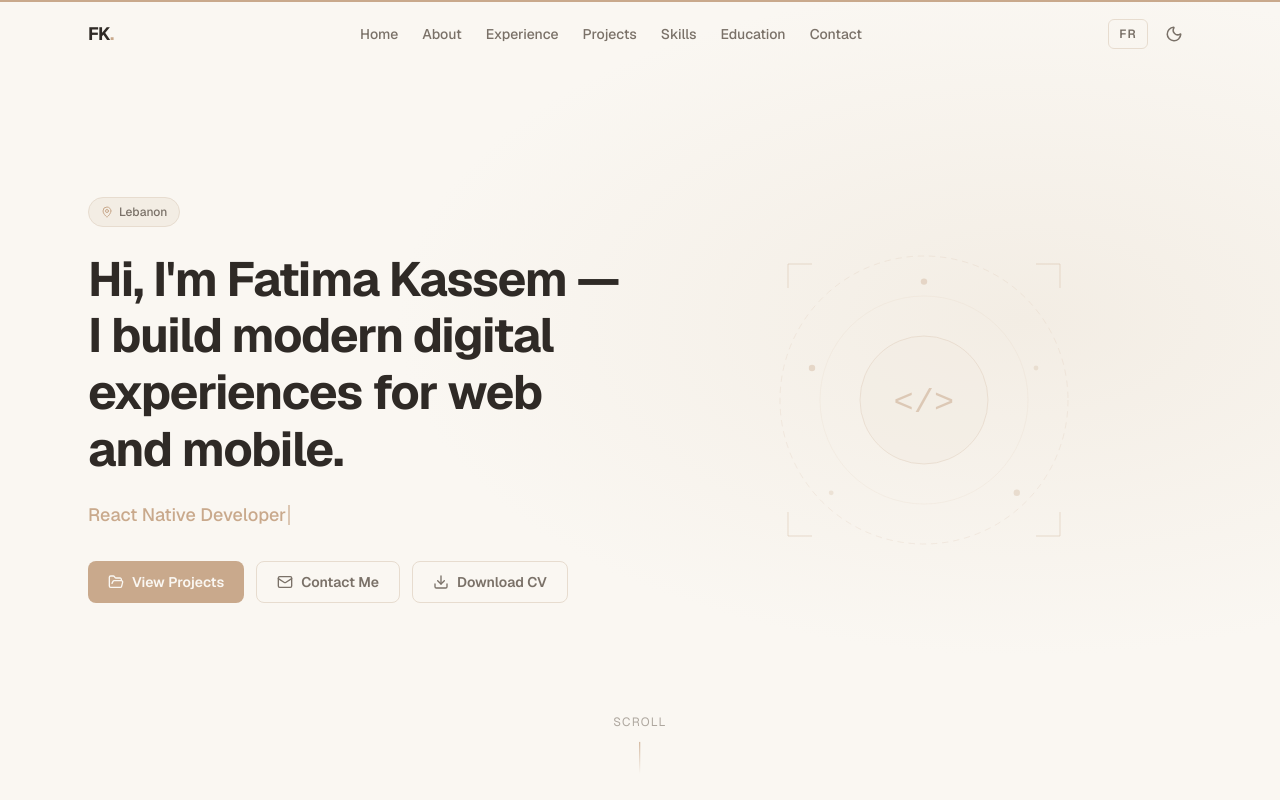
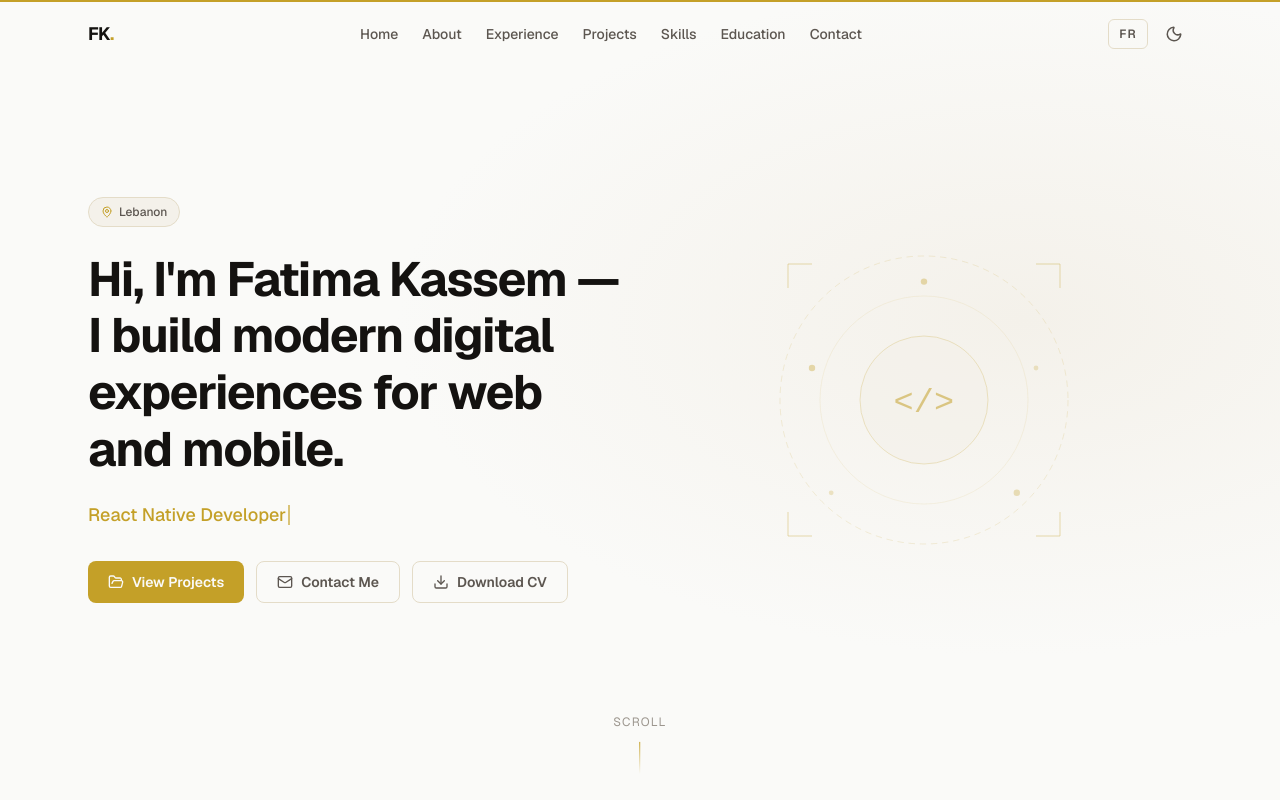
Before and after one commit to fatimahksm/fatima-portfolio, a Next.js app: page / in a window 1280 px wide. Shown: the top 800 px of the page. Built offline with nearby package versions, Linux system fonts and the light colour scheme.

Commit message:
Switch to black and gold color palette

```diff
--- a/app/globals.css
+++ b/app/globals.css
@@ -6,31 +6,31 @@
 /* ── Theme Variables ─────────────────────────────────────────────────────── */
 
 :root {
-  --page:        #FAF7F2;
+  --page:        #FAFAF8;
   --card:        #FFFFFF;
-  --subtle:      #F3EDE4;
-  --divider:     #E7DCCF;
-  --accent:      #C9A98C;
-  --accent-h:    #B89478;
-  --ink:         #2F2A26;
-  --ink-2:       #7A7168;
-  --ink-3:       #AEA79F;
-  --nav-blur:    rgba(250, 247, 242, 0.90);
-  --shadow:      0 1px 3px rgba(47,42,38,0.06), 0 4px 16px rgba(47,42,38,0.05);
+  --subtle:      #F4F1EA;
+  --divider:     #E4DCC8;
+  --accent:      #C4A028;
+  --accent-h:    #A88820;
+  --ink:         #141210;
+  --ink-2:       #5C5650;
+  --ink-3:       #9C968E;
+  --nav-blur:    rgba(250, 250, 248, 0.92);
+  --shadow:      0 1px 3px rgba(20,18,16,0.08), 0 4px 16px rgba(20,18,16,0.06);
 }
 
 .dark {
-  --page:        #111111;
-  --card:        #1A1A1A;
-  --subtle:      #202020;
-  --divider:     #2E2E2E;
-  --accent:      #D6BFA8;
-  --accent-h:    #E2CEBA;
-  --ink:         #F8F4EF;
-  --ink-2:       #B8AEA4;
-  --ink-3:       #6B6560;
-  --nav-blur:    rgba(17, 17, 17, 0.92);
-  --shadow:      0 1px 3px rgba(0,0,0,0.25), 0 4px 16px rgba(0,0,0,0.20);
+  --page:        #0A0A0A;
+  --card:        #141414;
+  --subtle:      #1C1C1C;
+  --divider:     #272727;
+  --accent:      #D4AF37;
+  --accent-h:    #E8C84A;
+  --ink:         #F5F0E8;
+  --ink-2:       #ACA49A;
+  --ink-3:       #6A6460;
+  --nav-blur:    rgba(10, 10, 10, 0.94);
+  --shadow:      0 1px 3px rgba(0,0,0,0.40), 0 4px 16px rgba(0,0,0,0.35);
 }
 
 /* ── Tailwind Theme ──────────────────────────────────────────────────────── */
--- a/components/Experience.tsx
+++ b/components/Experience.tsx
@@ -10,9 +10,9 @@ interface ExperienceProps {
 }
 
 const badgeConfig = {
-  client: { label: { en: 'Client Project', fr: 'Projet Client' }, color: 'bg-stone-100 text-stone-600 dark:bg-stone-800/50 dark:text-stone-300' },
-  confidential: { label: { en: 'Confidential', fr: 'Confidentiel' }, color: 'bg-zinc-100 text-zinc-600 dark:bg-zinc-800/50 dark:text-zinc-300' },
-  internship: { label: { en: 'Internship', fr: 'Stage' }, color: 'bg-neutral-100 text-neutral-600 dark:bg-neutral-800/40 dark:text-neutral-300' },
+  client: { label: { en: 'Client Project', fr: 'Projet Client' }, color: 'bg-amber-100/80 text-amber-800 dark:bg-amber-950/30 dark:text-amber-400' },
+  confidential: { label: { en: 'Confidential', fr: 'Confidentiel' }, color: 'bg-neutral-200/80 text-neutral-700 dark:bg-neutral-800/60 dark:text-neutral-400' },
+  internship: { label: { en: 'Internship', fr: 'Stage' }, color: 'bg-zinc-100 text-zinc-600 dark:bg-zinc-800/40 dark:text-zinc-300' },
 }
 
 const iconMap = {
--- a/components/ProjectModal.tsx
+++ b/components/ProjectModal.tsx
@@ -12,11 +12,11 @@ interface ProjectModalProps {
 }
 
 const badgeStyles: Record<Project['badge'], string> = {
-  client: 'bg-stone-100 text-stone-600 dark:bg-stone-800/50 dark:text-stone-300',
-  team: 'bg-slate-100 text-slate-600 dark:bg-slate-800/40 dark:text-slate-300',
-  solo: 'bg-neutral-100 text-neutral-600 dark:bg-neutral-800/40 dark:text-neutral-300',
-  university: 'bg-violet-100/80 text-violet-700 dark:bg-violet-900/20 dark:text-violet-300',
-  confidential: 'bg-zinc-100 text-zinc-600 dark:bg-zinc-800/50 dark:text-zinc-300',
+  client: 'bg-amber-100/80 text-amber-800 dark:bg-amber-950/30 dark:text-amber-400',
+  team: 'bg-neutral-100 text-neutral-600 dark:bg-neutral-800/50 dark:text-neutral-300',
+  solo: 'bg-zinc-100 text-zinc-600 dark:bg-zinc-800/40 dark:text-zinc-300',
+  university: 'bg-stone-100 text-stone-600 dark:bg-stone-800/40 dark:text-stone-300',
+  confidential: 'bg-neutral-200/80 text-neutral-700 dark:bg-neutral-800/60 dark:text-neutral-400',
 }
 
 export default function ProjectModal({ project, lang, onClose }: ProjectModalProps) {
--- a/components/Projects.tsx
+++ b/components/Projects.tsx
@@ -12,11 +12,11 @@ interface ProjectsProps {
 }
 
 const badgeStyles: Record<Project['badge'], { label: { en: string; fr: string }; style: string }> = {
-  client: { label: { en: 'Client Project', fr: 'Projet Client' }, style: 'bg-stone-100 text-stone-600 dark:bg-stone-800/50 dark:text-stone-300' },
-  team: { label: { en: 'Team Project', fr: 'Projet en Équipe' }, style: 'bg-slate-100 text-slate-600 dark:bg-slate-800/40 dark:text-slate-300' },
-  solo: { label: { en: 'Solo Project', fr: 'Projet Individuel' }, style: 'bg-neutral-100 text-neutral-600 dark:bg-neutral-800/40 dark:text-neutral-300' },
-  university: { label: { en: 'University Project', fr: 'Projet Universitaire' }, style: 'bg-violet-100/80 text-violet-700 dark:bg-violet-900/20 dark:text-violet-300' },
-  confidential: { label: { en: 'Confidential', fr: 'Confidentiel' }, style: 'bg-zinc-100 text-zinc-600 dark:bg-zinc-800/50 dark:text-zinc-300' },
+  client: { label: { en: 'Client Project', fr: 'Projet Client' }, style: 'bg-amber-100/80 text-amber-800 dark:bg-amber-950/30 dark:text-amber-400' },
+  team: { label: { en: 'Team Project', fr: 'Projet en Équipe' }, style: 'bg-neutral-100 text-neutral-600 dark:bg-neutral-800/50 dark:text-neutral-300' },
+  solo: { label: { en: 'Solo Project', fr: 'Projet Individuel' }, style: 'bg-zinc-100 text-zinc-600 dark:bg-zinc-800/40 dark:text-zinc-300' },
+  university: { label: { en: 'University Project', fr: 'Projet Universitaire' }, style: 'bg-stone-100 text-stone-600 dark:bg-stone-800/40 dark:text-stone-300' },
+  confidential: { label: { en: 'Confidential', fr: 'Confidentiel' }, style: 'bg-neutral-200/80 text-neutral-700 dark:bg-neutral-800/60 dark:text-neutral-400' },
 }
 
 // Abstract placeholder visual per project
--- a/components/Skills.tsx
+++ b/components/Skills.tsx
@@ -9,21 +9,21 @@ interface SkillsProps {
 }
 
 const categoryColors = [
+  'bg-amber-50/80 border-amber-200/50 dark:bg-amber-950/10 dark:border-amber-800/20',
+  'bg-neutral-50 border-neutral-200/60 dark:bg-neutral-900/20 dark:border-neutral-700/20',
   'bg-stone-50 border-stone-200/50 dark:bg-stone-900/20 dark:border-stone-700/20',
-  'bg-rose-50/70 border-rose-200/40 dark:bg-rose-950/10 dark:border-rose-900/20',
-  'bg-slate-50 border-slate-200/50 dark:bg-slate-900/15 dark:border-slate-700/20',
-  'bg-sky-50/70 border-sky-200/40 dark:bg-sky-950/10 dark:border-sky-900/20',
-  'bg-violet-50/60 border-violet-200/40 dark:bg-violet-950/10 dark:border-violet-900/20',
-  'bg-neutral-50 border-neutral-200/50 dark:bg-neutral-900/15 dark:border-neutral-700/20',
+  'bg-amber-50/60 border-amber-100/60 dark:bg-amber-950/8 dark:border-amber-900/15',
+  'bg-zinc-50 border-zinc-200/50 dark:bg-zinc-900/20 dark:border-zinc-700/20',
+  'bg-neutral-50 border-neutral-200/50 dark:bg-neutral-900/15 dark:border-neutral-700/15',
 ]
 
 const headerColors = [
+  'text-amber-700 dark:text-amber-400',
+  'text-neutral-500 dark:text-neutral-300',
   'text-stone-500 dark:text-stone-300',
-  'text-rose-400 dark:text-rose-400',
-  'text-slate-500 dark:text-slate-400',
-  'text-sky-500 dark:text-sky-400',
-  'text-violet-500 dark:text-violet-400',
-  'text-neutral-500 dark:text-neutral-400',
+  'text-amber-600 dark:text-amber-400',
+  'text-zinc-500 dark:text-zinc-300',
+  'text-neutral-500 dark:text-neutral-300',
 ]
 
 export default function Skills({ lang }: SkillsProps) {
--- a/data/siteData.ts
+++ b/data/siteData.ts
@@ -161,7 +161,7 @@ export const projects: Project[] = [
     role: { en: 'Full Stack Developer', fr: 'Développeuse Full Stack' },
     teamInfo: { en: 'Solo Project', fr: 'Projet individuel' },
     badge: 'client',
-    gradient: 'from-stone-300/45 via-neutral-200/30 to-stone-200/40',
+    gradient: 'from-amber-400/35 via-yellow-300/20 to-amber-300/30',
   },
   {
     id: 'hobbysphere',
@@ -185,7 +185,7 @@ export const projects: Project[] = [
     },
     teamInfo: { en: 'Team Project', fr: 'Projet en équipe' },
     badge: 'team',
-    gradient: 'from-rose-300/45 via-pink-200/25 to-rose-200/35',
+    gradient: 'from-amber-300/30 via-yellow-200/20 to-orange-200/25',
   },
   {
     id: 'nutribite',
@@ -206,7 +206,7 @@ export const projects: Project[] = [
     role: { en: 'Full Stack Web Developer', fr: 'Développeuse Web Full Stack' },
     teamInfo: { en: 'Solo Project', fr: 'Projet individuel' },
     badge: 'solo',
-    gradient: 'from-teal-300/45 via-emerald-200/25 to-teal-200/35',
+    gradient: 'from-yellow-400/30 via-amber-300/20 to-yellow-300/25',
   },
   {
     id: 'unify',
@@ -227,7 +227,7 @@ export const projects: Project[] = [
     role: { en: 'Android Java Developer', fr: 'Développeuse Android Java' },
     teamInfo: { en: 'University Project', fr: 'Projet universitaire' },
     badge: 'university',
-    gradient: 'from-blue-300/45 via-indigo-200/25 to-blue-200/35',
+    gradient: 'from-amber-500/30 via-yellow-400/18 to-amber-400/25',
   },
   {
     id: 'confidential',
@@ -247,7 +247,7 @@ export const projects: Project[] = [
     role: { en: 'Full Stack Developer', fr: 'Développeuse Full Stack' },
     teamInfo: { en: 'Private Project', fr: 'Projet privé' },
     badge: 'confidential',
-    gradient: 'from-neutral-300/45 via-gray-200/30 to-zinc-300/40',
+    gradient: 'from-neutral-400/35 via-zinc-300/20 to-neutral-300/30',
   },
 ]
 
```
